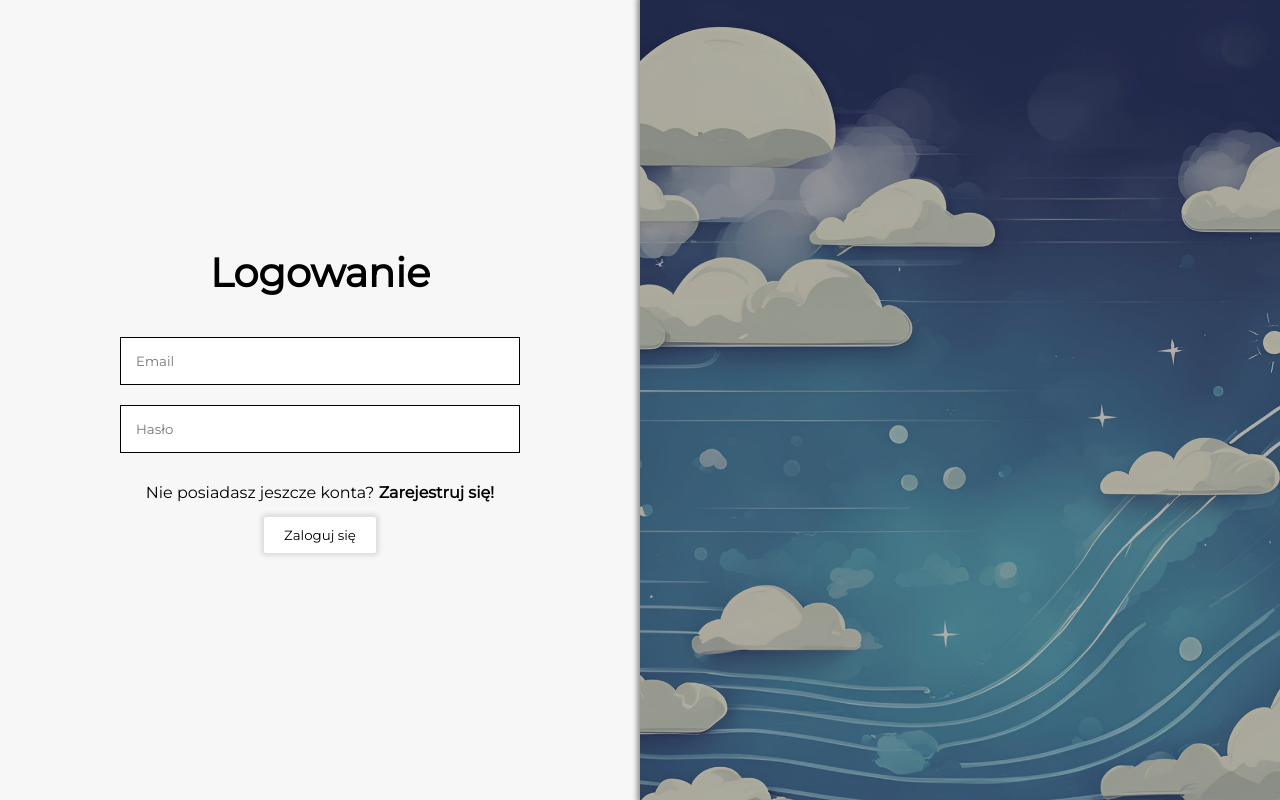
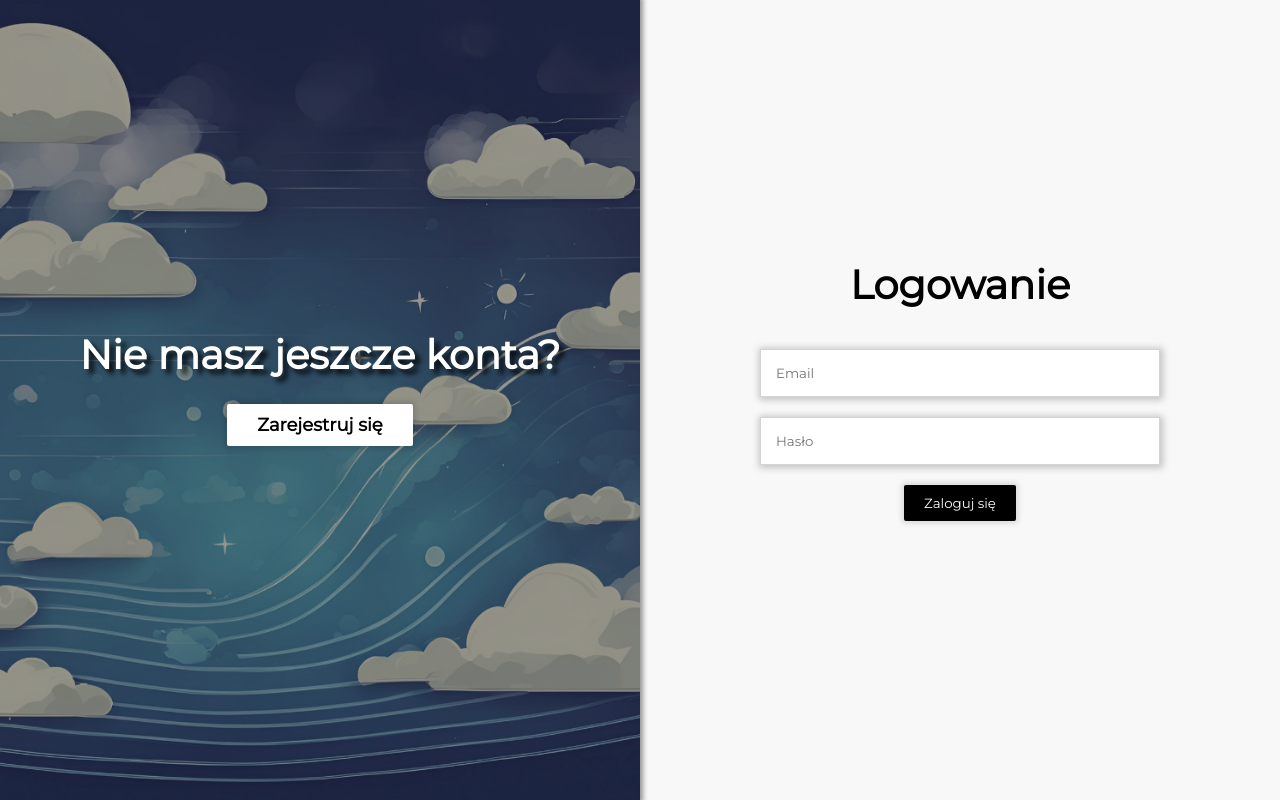
Before and after one commit to Ciczau/planetnik, a Next.js app in the folder app/: page /login in a window 1280 px wide. Built offline with nearby package versions, Linux system fonts and the light colour scheme; no server answers.

Commit message:
feat: animations

```diff
--- a/app/src/app/containers/LoginPage/LoginPage.tsx
+++ b/app/src/app/containers/LoginPage/LoginPage.tsx
@@ -1,7 +1,9 @@
 import LoginRegister from "@/app/sections/LoginRegister/LoginRegister";
+import { useState } from "react";
 
 const LoginPage = () => {
-  return <LoginRegister type="login" />;
+  const [type, setType] = useState<"login" | "register">("login");
+  return <LoginRegister type={type} updateType={(type) => setType(type)} />;
 };
 
 export default LoginPage;
--- a/app/src/app/containers/ProfilePage/ProfilePage.styled.tsx
+++ b/app/src/app/containers/ProfilePage/ProfilePage.styled.tsx
@@ -1,3 +1,4 @@
+import { motion } from "framer-motion";
 import styled from "styled-components";
 
 export const Wrapper = styled.div`
@@ -35,6 +36,8 @@ export const NavigationPanelItem = styled.div<{ active: boolean }>`
   }
 `;
 
+export const FormWrapper = styled(motion.div)``;
+
 export const Form = styled.form`
   display: flex;
   flex-direction: column;
--- a/app/src/app/containers/ProfilePage/sections/PreferencesSection/PreferencesSection.tsx
+++ b/app/src/app/containers/ProfilePage/sections/PreferencesSection/PreferencesSection.tsx
@@ -5,6 +5,7 @@ import { yupResolver } from "@hookform/resolvers/yup";
 import * as yup from "yup";
 import Button from "@/app/components/Button/Button";
 import Modal from "@/app/components/Modal/Modal";
+import { motion } from "framer-motion";
 
 const weatherPatterns = [
   {
@@ -60,7 +61,7 @@ const weatherPatterns = [
   },
 ];
 
-const Container = styled.div`
+const Container = styled(motion.div)`
   display: flex;
   flex-direction: column;
   align-items: center;
@@ -262,7 +263,7 @@ const PreferencesSection = () => {
   };
 
   return (
-    <Container>
+    <Container initial={{ opacity: 0 }} animate={{ opacity: 1 }}>
       <Title>Wybierz lub dodaj aktywność</Title>
       <Button onClick={() => setShowForm(true)}>Dodaj nową aktywność</Button>
       <Modal isOpen={showForm} onClose={() => setShowForm(false)}>
--- a/app/src/app/containers/RegisterPage/RegisterPage.tsx
+++ b/app/src/app/containers/RegisterPage/RegisterPage.tsx
@@ -1,7 +1,9 @@
 import LoginRegister from "@/app/sections/LoginRegister/LoginRegister";
+import { useState } from "react";
 
 const RegisterPage = () => {
-  return <LoginRegister type="register" />;
+  const [type, setType] = useState<"login" | "register">("register");
+  return <LoginRegister type={type} updateType={(type) => setType(type)} />;
 };
 
 export default RegisterPage;
--- a/app/src/app/sections/LoginRegister/LoginRegister.styled.tsx
+++ b/app/src/app/sections/LoginRegister/LoginRegister.styled.tsx
@@ -1,24 +1,74 @@
+import { motion } from "framer-motion";
 import styled from "styled-components";
 
-export const Wrapper = styled.div<{ reverse: boolean }>`
+export const Wrapper = styled(motion.div)<{ reverse: boolean }>`
   width: 100vw;
   height: 100vh;
   display: flex;
-  flex-direction: ${({ reverse }) => (reverse ? "row-reverse" : "row")};
+  overflow: hidden;
+  background-color: #f8f8f8;
 `;
 
-export const LeftContainer = styled.div`
+export const LeftContainer = styled(motion.div)`
   height: 100%;
   width: 50%;
   box-shadow: 0px 0px 5px 3px #00000068;
-  filter: brightness(0.7);
-  background: url("/background.png");
+  position: relative;
+  background: url("/background.png") center/cover;
+  overflow: hidden;
+  z-index: 2;
 `;
 
-export const RightContainer = styled.div`
+export const OverlayContainer = styled(motion.div)<{ swap: boolean }>`
+  position: absolute;
+  left: 0;
+  top: 0;
+  width: 100vw;
+  height: 100%;
+  backdrop-filter: brightness(0.6);
+  transform: ${({ swap }) => (!swap ? "translateX(0)" : "translateX(-50%)")};
+  transition: 0.5s ease;
+
+  display: flex;
+  justify-content: center;
+  align-items: center;
+`;
+
+export const OverlayContent = styled.div<{ swap: boolean; type: boolean }>`
+  width: 50%;
+  display: flex;
+  flex-direction: column;
+  justify-content: center;
+  align-items: center;
+  transform: ${({ swap, type }) =>
+    !swap ? "translateX(0%)" : `translateX(${type ? "-50%" : "50%"})`};
+  transition-delay: 0.2s;
+  transition: 0.5s ease-in-out;
+
+  p {
+    font-size: 40px;
+    color: white;
+    font-weight: bold;
+    text-shadow: 5px 5px 5px #000000d5;
+  }
+  button {
+    margin: 25px 0;
+    font-size: 18px;
+    padding: 10px 30px;
+    font-weight: bold;
+  }
+`;
+
+export const RightContainer = styled(motion.div)`
   height: 100%;
   width: 50%;
-  background-color: #ececec71;
+  z-index: 1;
+  position: relative;
+  background-color: #f8f8f8;
+
+  button {
+    margin: 20px 0;
+  }
 `;
 
 export const Form = styled.form`
@@ -35,16 +85,11 @@ export const Form = styled.form`
   }
 `;
 
-export const Information = styled.p`
-  margin: 30px 0 15px 0;
-  b {
-    cursor: pointer;
-  }
-`;
 export const Input = styled.input<{ error: boolean }>`
   padding: 15px;
   width: 400px;
-  border: ${({ error }) => (error ? "1px solid red" : "1px solid black")};
+  border: ${({ error }) => (error ? "1px solid red" : "1px solid #d4d4d4")};
+  box-shadow: 1px 1px 7px 2px #00000037;
   margin-top: 20px;
 `;
 
--- a/app/src/app/sections/LoginRegister/LoginRegister.tsx
+++ b/app/src/app/sections/LoginRegister/LoginRegister.tsx
@@ -8,9 +8,11 @@ import { loginUserRequest, registerUserRequest } from "@/app/api/userRequests";
 import { useCookies } from "react-cookie";
 import Input from "@/app/components/Input/Input";
 import Typography from "@/app/components/Typography/Typography";
+import { useEffect, useState } from "react";
 
 type Props = {
   type: "login" | "register";
+  updateType: (type: "login" | "register") => void;
 };
 
 type LoginFormInputs = {
@@ -44,8 +46,10 @@ const registerSchema = yup.object().shape({
     .required("Hasło jest wymagane"),
 });
 
-const LoginRegister = ({ type }: Props) => {
+const LoginRegister = ({ type, updateType }: Props) => {
   const [cookie, setCookie] = useCookies(["refreshToken"]);
+  const [isSwapped, setIsSwapped] = useState<boolean>(false);
+  const [typeStatus, setTypeStatus] = useState<"login" | "register">(type);
 
   const schema = type === "register" ? registerSchema : loginSchema;
   const {
@@ -76,11 +80,54 @@ const LoginRegister = ({ type }: Props) => {
       }
     }
   };
-  // TODO: Add animation swapping type
+
+  const handleTypeUpdate = (type: "login" | "register") => {
+    setIsSwapped(!isSwapped);
+    setTypeStatus(type);
+    setTimeout(() => {
+      updateType(type);
+      // router.push({ pathname: `/${type}` }, undefined, { shallow: true });
+    }, 170);
+  };
   return (
-    <S.Wrapper reverse={type === "login"}>
-      <S.LeftContainer></S.LeftContainer>
-      <S.RightContainer>
+    <S.Wrapper reverse={typeStatus === "login"}>
+      <S.LeftContainer
+        initial={{ x: !(typeStatus === "login") ? 0 : "100%" }}
+        animate={{
+          x: isSwapped ? (typeStatus === "login" ? "-100%" : "100%") : 0,
+        }}
+        transition={{ duration: 0.5 }}
+      >
+        <S.OverlayContainer swap={isSwapped}>
+          <S.OverlayContent swap={isSwapped} type={true}>
+            <p>Nie masz jeszcze konta?</p>
+            <Button
+              version="secondary"
+              onClick={() => {
+                handleTypeUpdate("register");
+              }}
+            >
+              Zarejestruj się
+            </Button>
+          </S.OverlayContent>
+          <S.OverlayContent swap={!isSwapped} type={false}>
+            <p>Masz już konto?</p>
+            <Button
+              version="secondary"
+              onClick={() => handleTypeUpdate("login")}
+            >
+              Zaloguj się!
+            </Button>
+          </S.OverlayContent>
+        </S.OverlayContainer>
+      </S.LeftContainer>
+      <S.RightContainer
+        initial={{ x: !(typeStatus === "login") ? 0 : "-100%" }}
+        animate={{
+          x: isSwapped ? (typeStatus === "login" ? "100%" : "-100%") : 0,
+        }}
+        transition={{ duration: 0.5 }}
+      >
         <S.Form onSubmit={handleSubmit(onSubmit)}>
           <Typography tag="h1">
             {type === "register" ? "Rejestracja" : "Logowanie"}
@@ -120,20 +167,8 @@ const LoginRegister = ({ type }: Props) => {
           {errors.password && (
             <S.ErrorMessage>{errors.password.message}</S.ErrorMessage>
           )}
-          <S.Information>
-            {type === "register" ? (
-              <>
-                Masz już konto?{" "}
-                <b onClick={() => router.push("/login")}>Zaloguj się!</b>
-              </>
-            ) : (
-              <>
-                Nie posiadasz jeszcze konta?{" "}
-                <b onClick={() => router.push("/register")}>Zarejestruj się!</b>
-              </>
-            )}
-          </S.Information>
-          <Button version="secondary">
+
+          <Button>
             {type === "register" ? "Zarejestruj się" : "Zaloguj się"}
           </Button>
         </S.Form>
```
Also changed, not shown: app/src/app/components/Checkbox/Checkbox.tsx (+10 -3 lines), app/src/app/containers/ProfilePage/ProfilePage.tsx (+6 -2 lines), app/src/app/containers/SearchPage/SearchPage.styled.tsx (+16 -1 lines), app/src/app/containers/SearchPage/SearchPage.tsx (+55 -17 lines).
